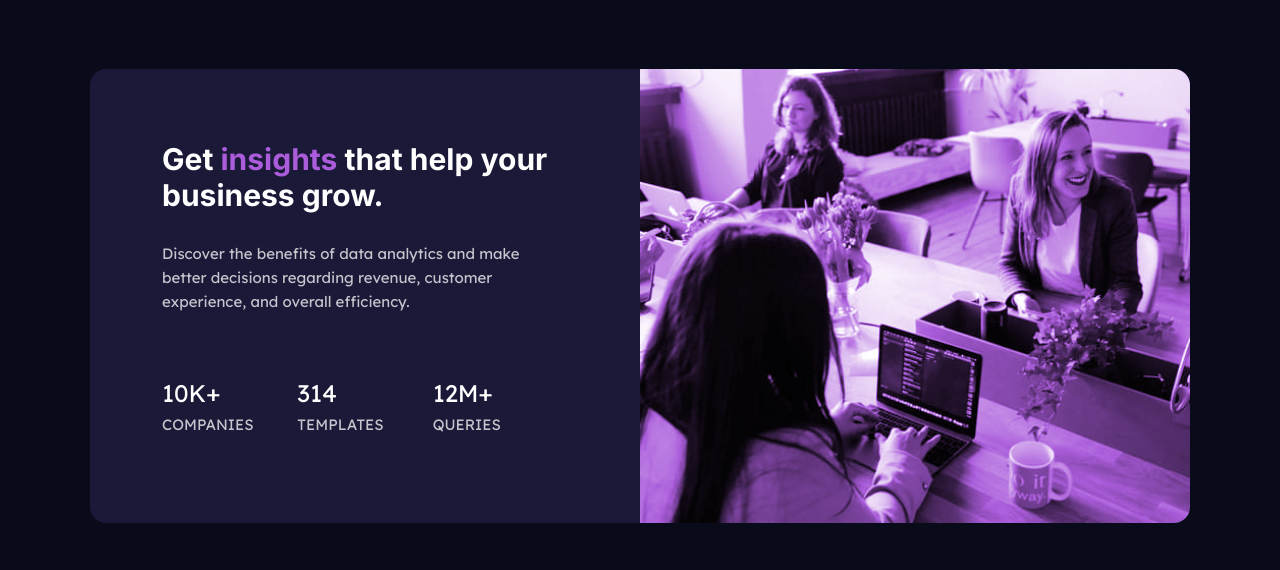
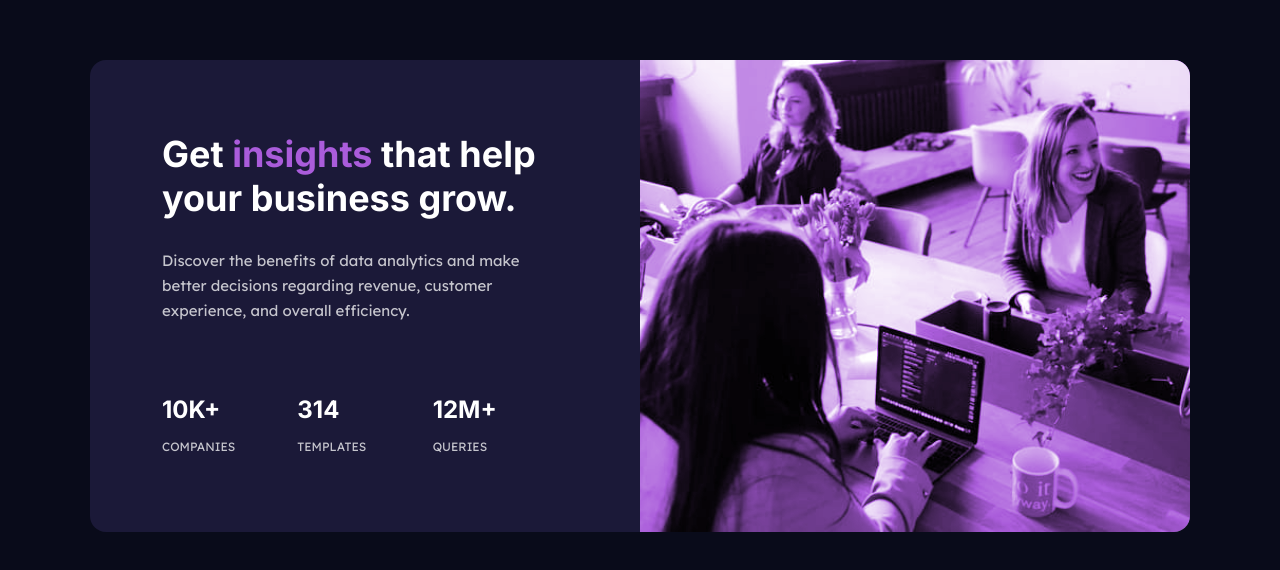
Before and after one commit to wozdog/stats-preview-card, a website built with Vite: page index.html in a window 1280 px wide. Shown: the part 104-674 px from the top of the page. Built offline with nearby package versions, Linux system fonts and the light colour scheme.

Commit message:
fixed up fonts

```diff
--- a/sass/style.scss
+++ b/sass/style.scss
@@ -9,7 +9,10 @@
   --clr-neutral-200: hsl(0, 0%, 100%, 0.75);
   --clr-neutral-100: hsl(0, 0%, 100%, 0.6);
 
+  --fs-700: 2.25rem; // 36px
+  --fs-600: 1.5rem; // 24px
   --fs-400: 0.9375rem; // 15px
+  --fs-300: 0.75rem; // 12px
 
   --fw-400: 400;
   --fw-700: 700;
@@ -30,14 +33,16 @@ body {
   font-family: var(--ff-lexend);
   font-size: var(--fs-400);
   font-weight: var(--fw-400);
-  line-height: 1.6;
+  line-height: 1.666666;
   background-color: var(--clr-primary-700);
   color: var(--clr-neutral-200);
 }
 
 h1 {
   font-family: var(--ff-inter);
-  line-height: 1.2;
+  font-size: var(--fs-700);
+  font-weight: var(--fw-700);
+  line-height: 1.222222;
   color: var(--clr-neutral-400);
 }
 
@@ -108,6 +113,8 @@ h1 {
 
 .stats {
   --flow-spacer: 3.8rem;
+  font-size: var(--fs-300);
+  line-height: 2.083333;
   list-style: none;
   text-transform: uppercase;
 
@@ -116,8 +123,10 @@ h1 {
   }
 
   span {
-    font-size: 1.5rem;
     display: block;
+    font-family: var(--ff-inter);
+    font-size: var(--fs-600);
+    font-weight: var(--fw-700);
     color: var(--clr-neutral-400);
   }
 }
```
